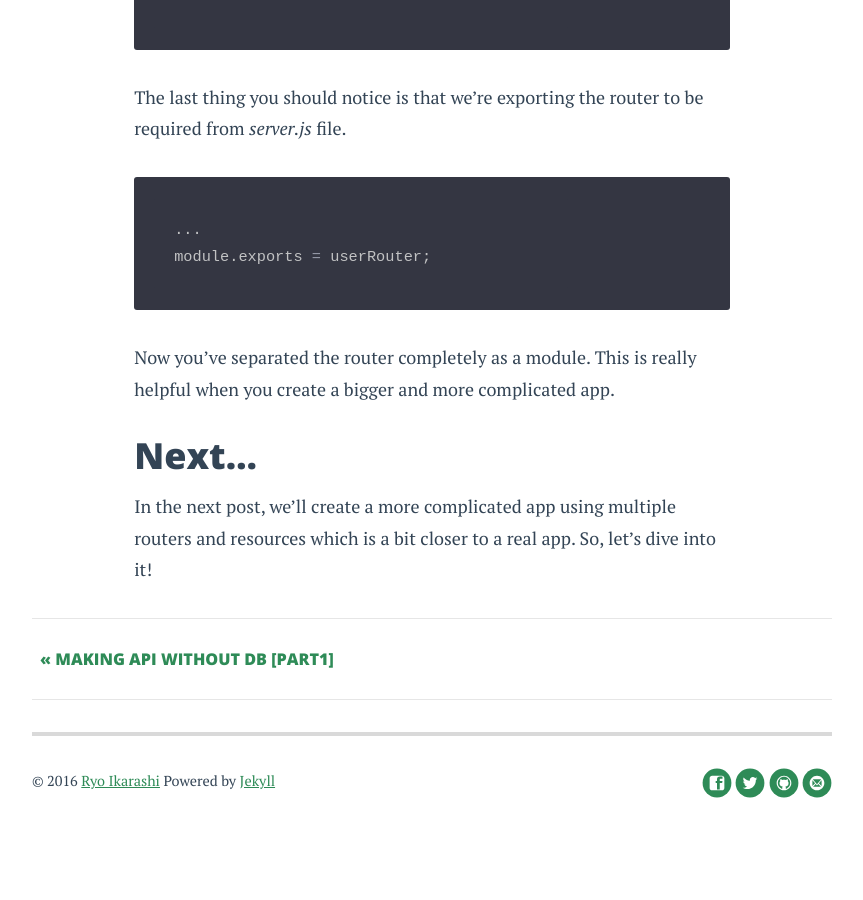
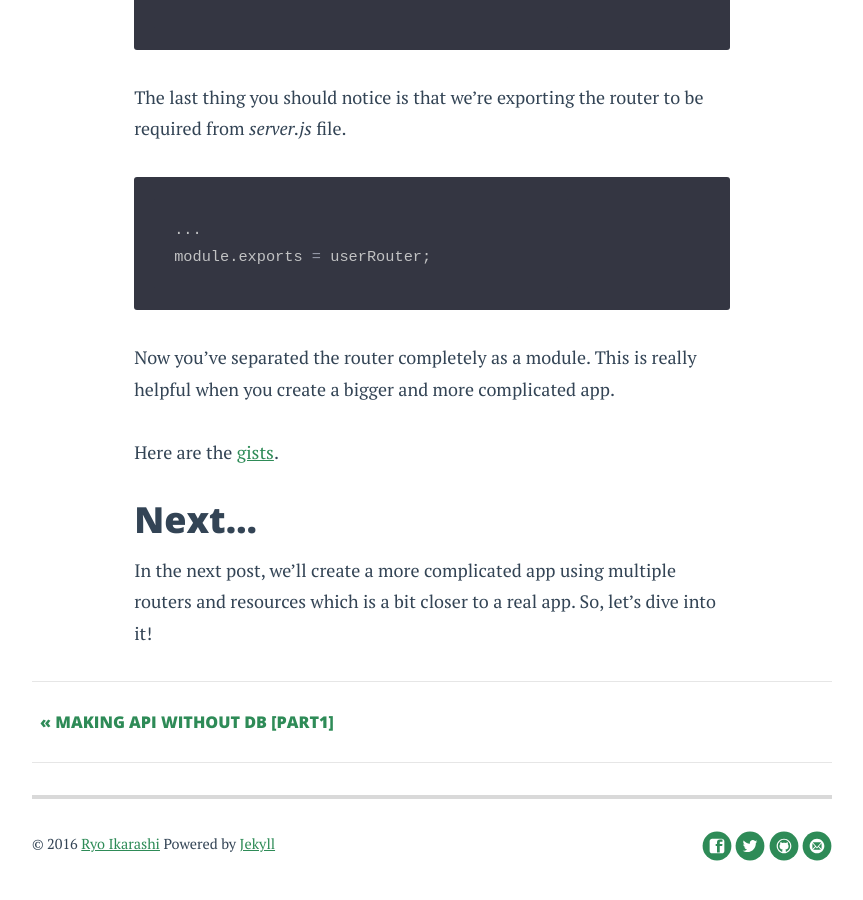
Before and after one commit to RyoIkarashi/tech-blog, a Jekyll site: the page built from _posts/2016-01-08-making-api-without-db-2.md, in a window 1280 px wide and 900 px high, scrolled down 12998 px. Shown: the whole window, without its empty margins (208-1071 px from the left). Built offline with Jekyll 4.4.1, drawn with Linux system fonts in a browser that asks for light colours; nearby versions of some CDN libraries; Markdown is read by kramdown in place of the engine named in the settings; before the commit the page ends 13835 px from its top, so only the background shows below that.

Commit message:
edit a post

```diff
--- a/_posts/2016-01-08-making-api-without-db-2.md
+++ b/_posts/2016-01-08-making-api-without-db-2.md
@@ -433,6 +433,8 @@ module.exports = userRouter;
 Now you've separated the router completely as a module.
 This is really helpful when you create a bigger and more complicated app.
 
+Here are the [gists](https://gist.github.com/RyoIkarashi/26f972cbb9381fb3c5f1).
+
 # Next...
 In the next post, we'll create a more complicated app using multiple routers and resources which is a bit closer to a real app.
 So, let's dive into it!
```
